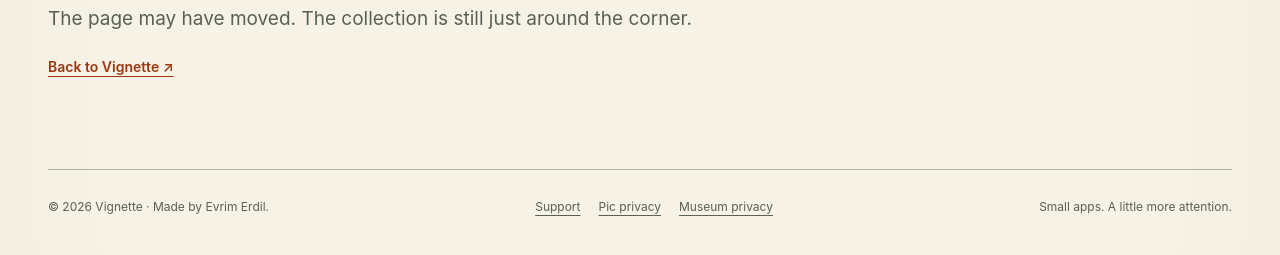
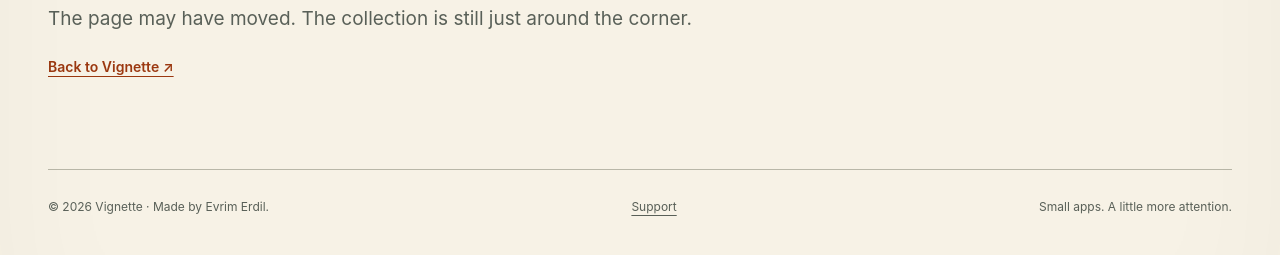
Before and after one commit to evrimerdil/evrimerdil.github.io, a plain HTML site: page 404.html in a window 1280 px wide. Shown: the part 421-676 px from the top of the page. Drawn offline with Linux system fonts and the light colour scheme.

Commit message:
Keep promotional site focused: update 404.html

```diff
--- a/404.html
+++ b/404.html
@@ -110,4 +110,4 @@ if(card){
 
 });
 </script>
-</head><body><a class="skip" href="#main">Skip to content</a><div class="shell"><header class="masthead"><a class="wordmark" href="https://evrimerdil.github.io/index.html" aria-label="Vignette home">Vignette<span>.</span></a><nav aria-label="Main navigation"><a href="https://evrimerdil.github.io/index.html">The apps</a><a href="https://evrimerdil.github.io/index.html#about">About</a><a href="https://evrimerdil.github.io/support.html">Support</a></nav></header><main id="main"><section class="notfound"><p class="eyebrow accent">404 / Outside the frame</p><h1>This exhibit<br>isn’t here.</h1><p class="lede">The page may have moved. The collection is still just around the corner.</p><p><a class="text-link" href="https://evrimerdil.github.io/index.html">Back to Vignette ↗</a></p></section></main><footer class="footer"><p>© 2026 Vignette · Made by Evrim Erdil.</p><div class="footer-links"><a href="https://evrimerdil.github.io/support.html">Support</a><a href="https://evrimerdil.github.io/vignettepic/privacy.html">Pic privacy</a><a href="https://evrimerdil.github.io/vignettemuseum/privacy.html">Museum privacy</a></div><p>Small apps. A little more attention.</p></footer></div></body></html>
+</head><body><a class="skip" href="#main">Skip to content</a><div class="shell"><header class="masthead"><a class="wordmark" href="https://evrimerdil.github.io/index.html" aria-label="Vignette home">Vignette<span>.</span></a><nav aria-label="Main navigation"><a href="https://evrimerdil.github.io/index.html">The apps</a><a href="https://evrimerdil.github.io/index.html#about">About</a><a href="https://evrimerdil.github.io/support.html">Support</a></nav></header><main id="main"><section class="notfound"><p class="eyebrow accent">404 / Outside the frame</p><h1>This exhibit<br>isn’t here.</h1><p class="lede">The page may have moved. The collection is still just around the corner.</p><p><a class="text-link" href="https://evrimerdil.github.io/index.html">Back to Vignette ↗</a></p></section></main><footer class="footer"><p>© 2026 Vignette · Made by Evrim Erdil.</p><div class="footer-links"><a href="https://evrimerdil.github.io/support.html">Support</a></div><p>Small apps. A little more attention.</p></footer></div></body></html>
```
